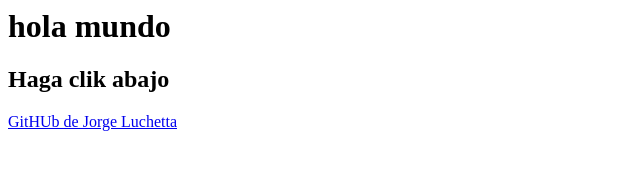
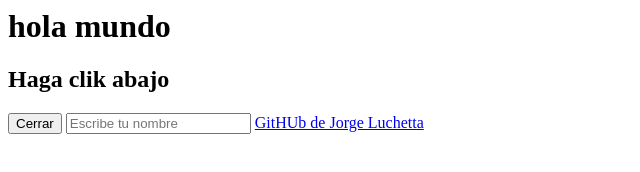
Before and after one commit to Miguel1006/PracticaGit, a plain HTML site: page index.html in a window 1280 px wide. Shown: the whole page, without its empty margins (0-640 px from the left). Drawn offline with Linux system fonts and the light colour scheme.

Commit message:
agregue input text

```diff
--- a/index.html
+++ b/index.html
@@ -8,6 +8,8 @@
   <body>
     <h1>hola mundo</h1>
     <h2>Haga clik abajo</h2>
+    <button>Cerrar</button>
+    <input type="text" placeholder="Escribe tu nombre">
     <a href="https://github.com/jluchett">GitHUb de Jorge Luchetta</a>
   </body>
 </html>
```
